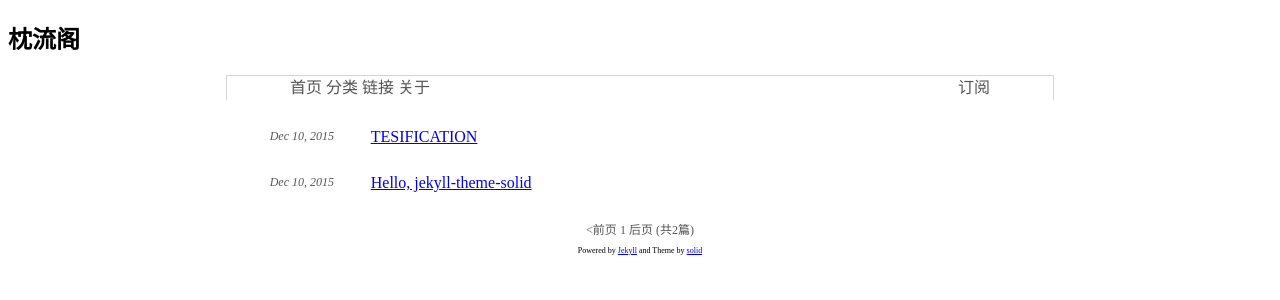
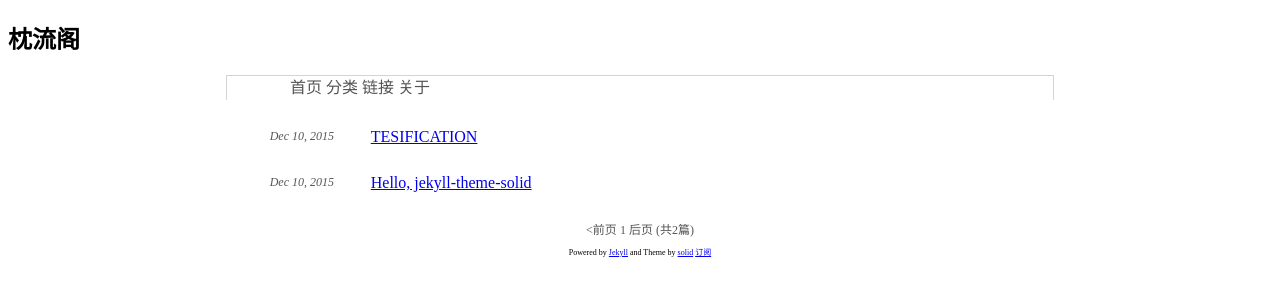
Before and after one commit to Makuraryu/Makuraryu.github.io, a Jekyll site: the page built from index.html, in a window 1280 px wide. Shown: the top 300 px of the page. Built offline with Jekyll 4.4.1, drawn with Linux system fonts in a browser that asks for light colours; the list of posts is cut into pages by our own code.

Commit message:
Add files via upload

```diff
--- a/_includes/footer.html
+++ b/_includes/footer.html
@@ -1,3 +1,6 @@
-<center><p style="font-size:0.5em;">Powered by <a href="http://jekyllrb.com">Jekyll</a> and Theme by <a href="http://github.com/mzlogin/jekyll-theme-solid">solid</a></p></center>
+<center><p style="font-size:0.5em;">Powered by <a href="http://jekyllrb.com">Jekyll</a> and Theme by <a href="http://github.com/mzlogin/jekyll-theme-solid">solid</a>
+        <a href="{{ site.url }}/sitemap.xml" style="display:none;">SITEMAP</a>
+        <a href="{{ site.url }}/feed.xml" target="_blank">订阅</a>
+    </p></center>
     </body>
 </html>
--- a/_includes/navigation.html
+++ b/_includes/navigation.html
@@ -5,8 +5,5 @@
         <a href="{{ site.url }}/links/">链接</a>
         <a href="{{ site.url }}/about/">关于</a>
     </div>
-    <div class="nav_rss">
-        <a href="{{ site.url }}/sitemap.xml" style="display:none;">SITEMAP</a>
-        <a href="{{ site.url }}/feed.xml" target="_blank">订阅</a>
-    </div>
+
 </div>
```
